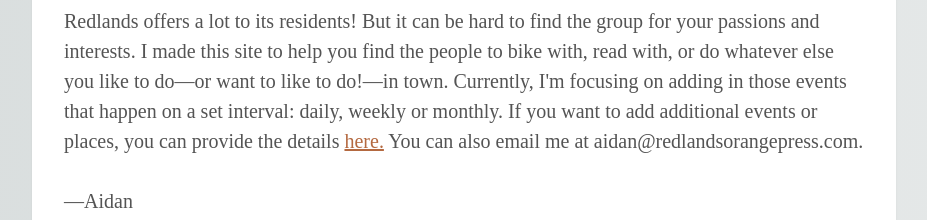
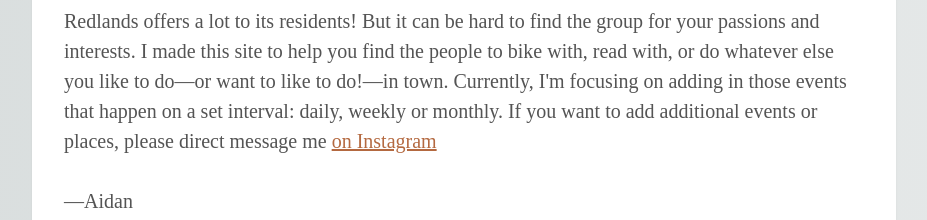
Before and after one commit to amcgloin/OrangePress, a plain HTML site: page index.html in a window 1280 px wide. Shown: the part 356-576 px from the top of the page, without its empty margins (176-1103 px from the left). Drawn offline with Linux system fonts and the light colour scheme; a web font is replaced by a local one.

Commit message:
Update index.html

```diff
--- a/index.html
+++ b/index.html
@@ -32,7 +32,7 @@
     <h2 id='bio_header'>Find something to do!</h2>
 
 
-    <p id='bio_text'>Redlands offers a lot to its residents! But it can be hard to find the group for your passions and interests. I made this site to help you find the people to bike with, read with, or do whatever else you like to do—or want to like to do!—in town. Currently, I'm focusing on adding in those events that happen on a set interval: daily, weekly or monthly. If you want to add additional events or places, you can provide the details <a href="https://forms.gle/znQ8SL2KnhhUXBxc9">here.</a> You can also email me at aidan@redlandsorangepress.com.<br><br>—Aidan</p>
+    <p id='bio_text'>Redlands offers a lot to its residents! But it can be hard to find the group for your passions and interests. I made this site to help you find the people to bike with, read with, or do whatever else you like to do—or want to like to do!—in town. Currently, I'm focusing on adding in those events that happen on a set interval: daily, weekly or monthly. If you want to add additional events or places, please direct message me <a href="https://www.instagram.com/redlandsorangepress/">on Instagram</a><br><br>—Aidan</p>
     <div class="box" style="background-color: white">
         <div style="box-shadow: 0 4px 8px 0 rgba(180,105,64,.6); padding: 2px 16px">
             <h4>Jump to a category</h4>
```
